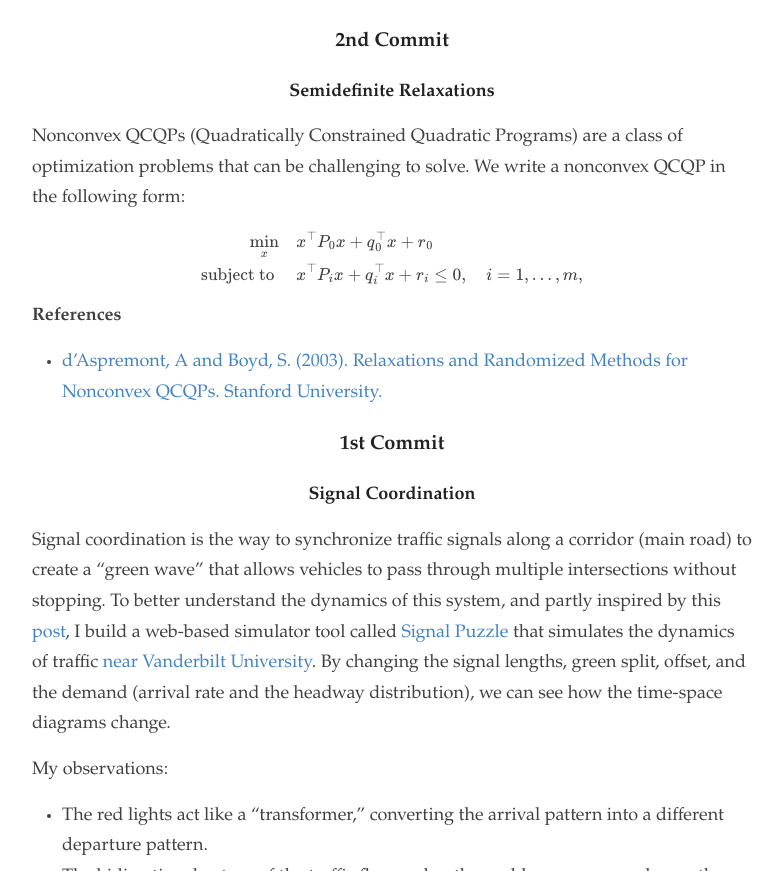
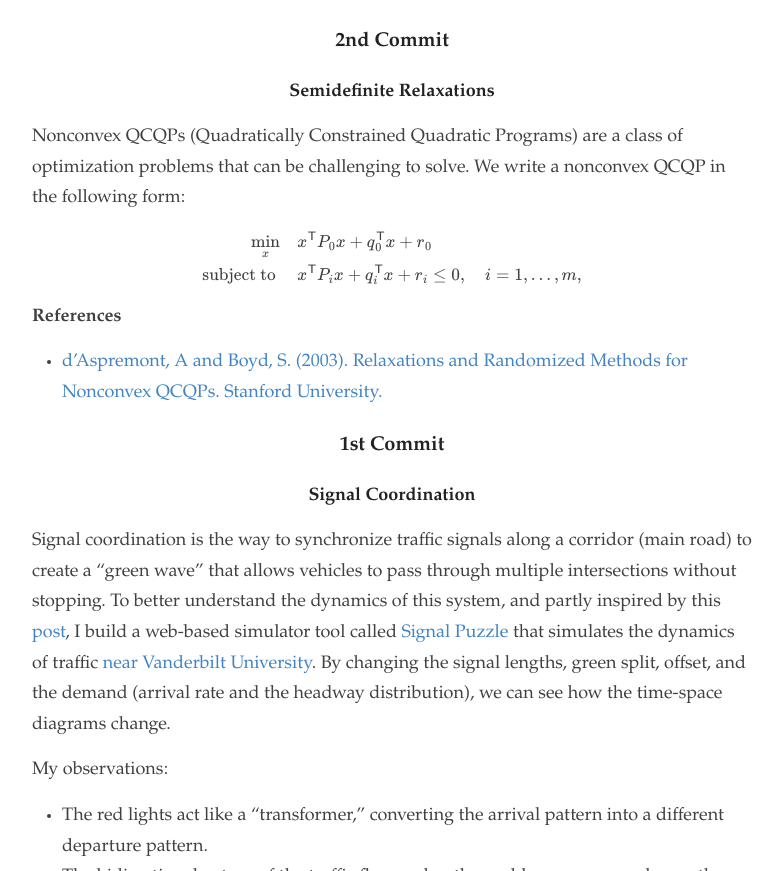
Before and after one commit to OpenTrafficScience/opentrafficscience.github.io, a Jekyll site: the page built from bib.md, in a window 1280 px wide and 900 px high, scrolled down 1183 px. Shown: the part 29-900 px from the top of the window, without its empty margins (248-1031 px from the left). Built offline with Jekyll 4.4.1, drawn with Linux system fonts in a browser that asks for light colours; comment, search, counter and statistics services are not loaded.

Commit message:
Fix \top issue

```diff
--- a/bib.md
+++ b/bib.md
@@ -73,8 +76,8 @@ Nonconvex QCQPs (Quadratically Constrained Quadratic Programs) are a class of op
 
 $$
 \begin{aligned}
-\min_{x} & \quad x^\top P_0 x + q_0^\top x + r_0 \\
-\text{subject to } & \quad x^\top P_i x + q_i^\top x + r_i \leq 0, \quad i = 1, \ldots, m,
+\min_{x} & \quad x^{\top} P_0 x + q_0^{\top} x + r_0 \\
+\text{subject to } & \quad x^{\top} P_i x + q_i^{\top} x + r_i \leq 0, \quad i = 1, \ldots, m,
 \end{aligned}
 $$
 
```
Also changed, not shown: other parts of bib.md (+4 -1 lines).
